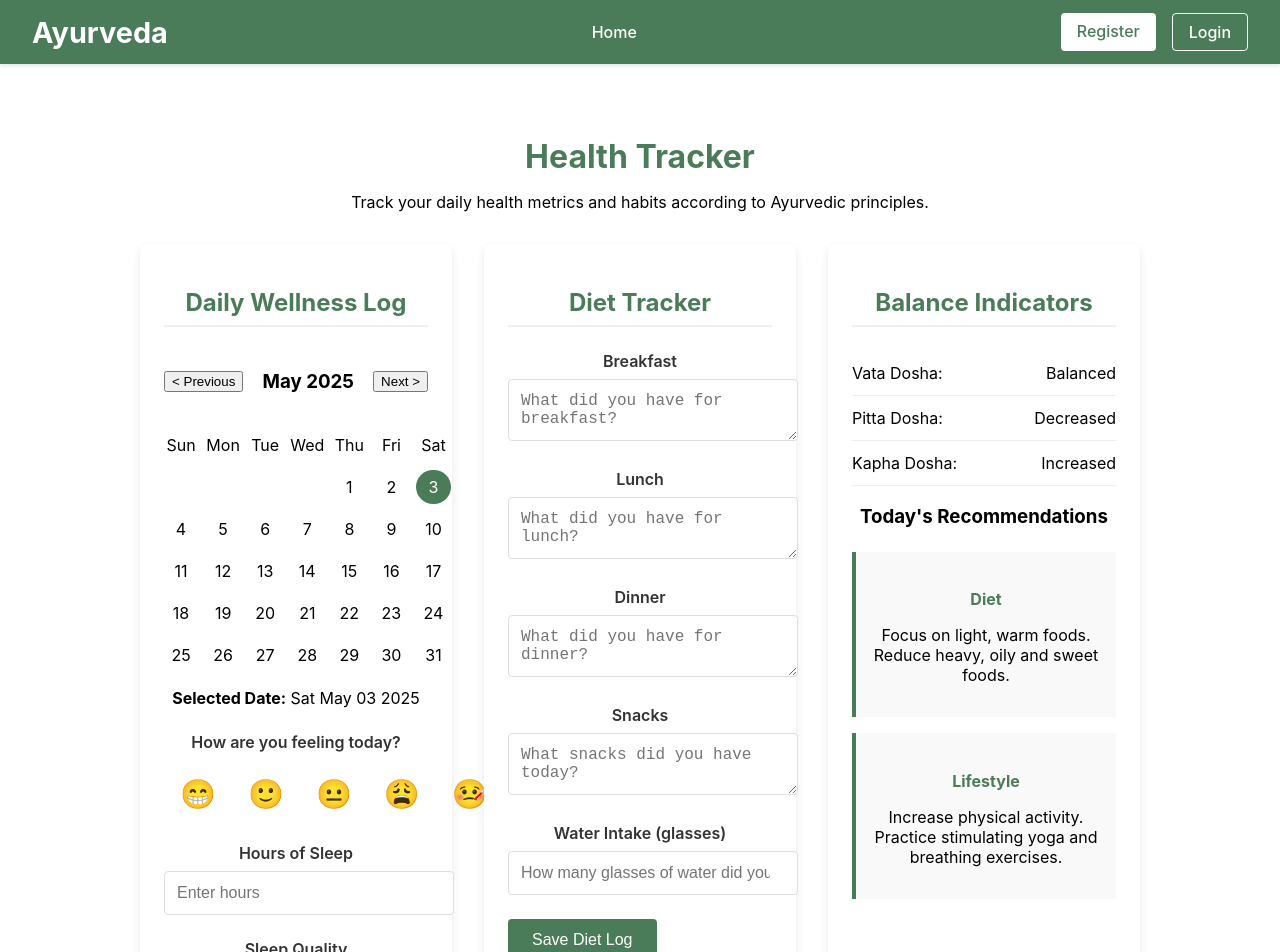
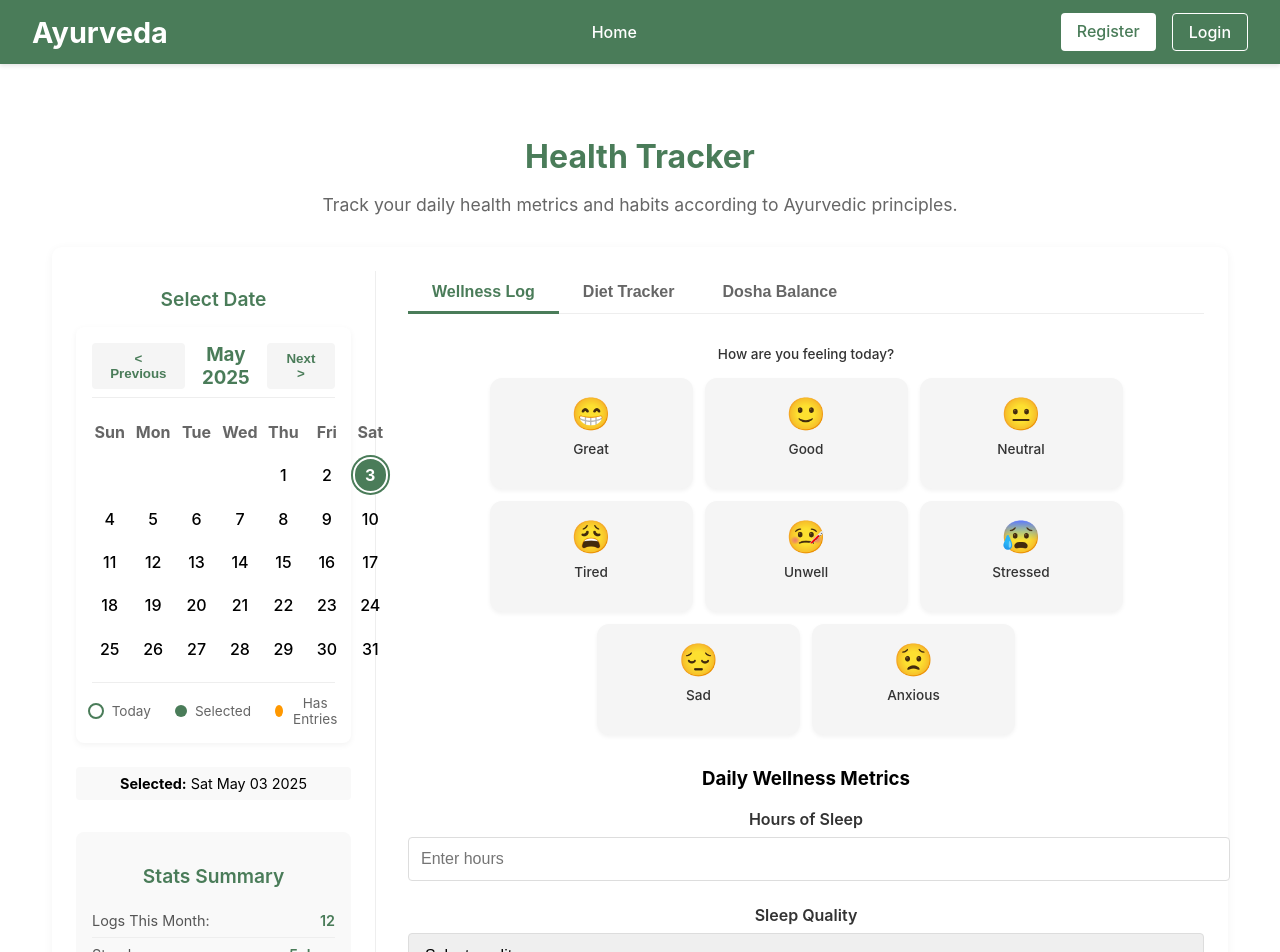
Before and after one commit to Thisun-17/Ayurvedic-Health-Assistant, a React (Create React App) app in the folder client/: page /tracker in a window 1280 px wide. Shown: the top 952 px of the page. Built offline with nearby package versions, Linux system fonts and the light colour scheme.

Commit message:
Add HealthTracker component with mood tracking, daily logging, and dietary tracking features; implement tab navigation for wellness, diet, and dosha balance insights.

```diff
--- a/client/src/pages/HealthTracker.js
+++ b/client/src/pages/HealthTracker.js
@@ -1,9 +1,16 @@
-import React, { useState } from 'react';
+import React, { useState, useEffect } from 'react';
 import '../styles/HealthTracker.css';
+import Calendar from '../components/tracker/Calendar';
+import MoodTracker from '../components/tracker/MoodTracker';
+import DoshaBalanceTracker from '../components/tracker/DoshaBalanceTracker';
+import AyurvedicDietTracker from '../components/tracker/AyurvedicDietTracker';
 
 function HealthTracker() {
   const [date, setDate] = useState(new Date());
   const [selectedMood, setSelectedMood] = useState(null);
+  const [activeTab, setActiveTab] = useState('wellness');
+  const [userData, setUserData] = useState(null);
+
   const [dailyLog, setDailyLog] = useState({
     sleepHours: '',
     sleepQuality: '',
@@ -12,44 +19,80 @@ function HealthTracker() {
     stress: '',
     notes: '',
   });
+
   const [dietLog, setDietLog] = useState({
     breakfast: '',
     lunch: '',
     dinner: '',
     snacks: '',
     water: '',
+    warmWater: false,
+    herbalTea: false,
+    herbs: '',
+    hungerLevel: '',
+    digestionQuality: '',
+    notes: '',
   });
 
-  // Generate calendar days for the month view
-  const daysInMonth = new Date(date.getFullYear(), date.getMonth() + 1, 0).getDate();
-  const firstDayOfMonth = new Date(date.getFullYear(), date.getMonth(), 1).getDay();
-
-  const calendarDays = [];
-
-  // Add empty cells for days before the first day of the month
-  for (let i = 0; i < firstDayOfMonth; i++) {
-    calendarDays.push(<div key={`empty-${i}`} className="calendar-day empty"></div>);
+  useEffect(() => {
+    // Load user data from localStorage or API
+    const storedUserData = localStorage.getItem('userData');
+    if (storedUserData) {
+      setUserData(JSON.parse(storedUserData));
     }
 
-  // Add cells for each day of the month
-  for (let i = 1; i <= daysInMonth; i++) {
-    const currentDate = new Date(date.getFullYear(), date.getMonth(), i);
-    const today = new Date();
-    const isToday =
-      currentDate.getDate() === today.getDate() &&
-      currentDate.getMonth() === today.getMonth() &&
-      currentDate.getFullYear() === today.getFullYear();
+    // Load saved logs for the selected date
+    loadDailyLogs();
+  }, [date]);
 
-    calendarDays.push(
-      <div
-        key={`day-${i}`}
-        className={`calendar-day ${isToday ? 'active' : ''}`}
-        onClick={() => setDate(new Date(date.getFullYear(), date.getMonth(), i))}
-      >
-        {i}
-      </div>
-    );
+  const loadDailyLogs = () => {
+    // In a real app, this would load data from an API or local storage
+    // based on the selected date
+
+    // Reset the form data when date changes
+    setSelectedMood(null);
+    setDailyLog({
+      sleepHours: '',
+      sleepQuality: '',
+      digestion: '',
+      energy: '',
+      stress: '',
+      notes: '',
+    });
+
+    setDietLog({
+      breakfast: '',
+      lunch: '',
+      dinner: '',
+      snacks: '',
+      water: '',
+      warmWater: false,
+      herbalTea: false,
+      herbs: '',
+      hungerLevel: '',
+      digestionQuality: '',
+      notes: '',
+    });
+
+    // Here you would fetch logs for the given date
+    // For demo purposes, we'll use mock data occasionally
+    const dateStr = date.toISOString().split('T')[0];
+    if (dateStr === new Date().toISOString().split('T')[0]) {
+      // Today - empty form
+    } else if (Math.random() > 0.7) {
+      // Random past date with data - just a simulation
+      setSelectedMood(['great', 'good', 'neutral', 'tired', 'unwell'][Math.floor(Math.random() * 5)]);
+
+      setDailyLog({
+        sleepHours: Math.floor(Math.random() * 4) + 5,
+        sleepQuality: ['excellent', 'good', 'fair', 'poor'][Math.floor(Math.random() * 4)],
+        digestion: ['excellent', 'good', 'fair', 'poor'][Math.floor(Math.random() * 4)],
+        energy: ['high', 'moderate', 'low'][Math.floor(Math.random() * 3)],
+        stress: ['none', 'mild', 'moderate', 'high'][Math.floor(Math.random() * 4)],
+        notes: '',
+      });
     }
+  };
 
   const handleLogChange = (e) => {
     const { name, value } = e.target;
@@ -67,10 +110,6 @@ function HealthTracker() {
     });
   };
 
-  const handleMoodSelect = (mood) => {
-    setSelectedMood(mood);
-  };
-
   const submitDailyLog = (e) => {
     e.preventDefault();
     // In a real application, this would be saved to a backend
@@ -80,7 +119,22 @@ function HealthTracker() {
       ...dailyLog
     });
 
-    // Reset form or show confirmation
+    // Save to localStorage for demo
+    const logs = JSON.parse(localStorage.getItem('healthLogs') || '{}');
+    const dateStr = date.toISOString().split('T')[0];
+
+    logs[dateStr] = {
+      ...logs[dateStr],
+      dailyLog: {
+        date: date.toDateString(),
+        mood: selectedMood,
+        ...dailyLog
+      }
+    };
+
+    localStorage.setItem('healthLogs', JSON.stringify(logs));
+
+    // Show confirmation
     alert('Daily wellness log saved successfully!');
   };
 
@@ -92,7 +146,21 @@ function HealthTracker() {
       ...dietLog
     });
 
-    // Reset form or show confirmation
+    // Save to localStorage for demo
+    const logs = JSON.parse(localStorage.getItem('healthLogs') || '{}');
+    const dateStr = date.toISOString().split('T')[0];
+
+    logs[dateStr] = {
+      ...logs[dateStr],
+      dietLog: {
+        date: date.toDateString(),
+        ...dietLog
+      }
+    };
+
+    localStorage.setItem('healthLogs', JSON.stringify(logs));
+
+    // Show confirmation
     alert('Diet log saved successfully!');
   };
 
@@ -109,90 +177,35 @@ function HealthTracker() {
       return [
         { title: 'Diet', content: 'Focus on warm, cooked foods. Favor sweet, sour and salty tastes.' },
         { title: 'Lifestyle', content: 'Maintain regular routines. Get sufficient rest and practice meditation.' },
+        { title: 'Hydration', content: 'Drink warm water throughout the day. Avoid cold beverages.' }
       ];
     } else if (balanceData.pitta === 'increased') {
       return [
         { title: 'Diet', content: 'Favor cooling foods. Reduce spicy, oily and fermented foods.' },
         { title: 'Lifestyle', content: 'Avoid excessive heat. Practice cooling exercises and meditation.' },
+        { title: 'Hydration', content: 'Stay well hydrated with room temperature water. Try cooling herbal teas.' }
       ];
     } else {
       return [
         { title: 'Diet', content: 'Focus on light, warm foods. Reduce heavy, oily and sweet foods.' },
         { title: 'Lifestyle', content: 'Increase physical activity. Practice stimulating yoga and breathing exercises.' },
+        { title: 'Hydration', content: 'Drink warm water with ginger or herbal teas like cinnamon and clove.' }
       ];
     }
   };
 
+  const renderTabContent = () => {
+    switch(activeTab) {
+      case 'wellness':
         return (
-    <div className="health-tracker-page">
-      <h1>Health Tracker</h1>
-      <p>Track your daily health metrics and habits according to Ayurvedic principles.</p>
+          <div className="tab-content">
+            <form className="tracker-form" onSubmit={submitDailyLog}>
+              <MoodTracker
+                selectedMood={selectedMood}
+                setSelectedMood={setSelectedMood}
+              />
 
-      <div className="tracker-sections">
-        <div className="tracker-section">
-          <h2>Daily Wellness Log</h2>
-
-          <div className="calendar">
-            <div className="calendar-header">
-              <button onClick={() => setDate(new Date(date.getFullYear(), date.getMonth() - 1, 1))}>
-                &lt; Previous
-              </button>
-              <h3>{date.toLocaleDateString('en-US', { month: 'long', year: 'numeric' })}</h3>
-              <button onClick={() => setDate(new Date(date.getFullYear(), date.getMonth() + 1, 1))}>
-                Next &gt;
-              </button>
-            </div>
-
-            <div className="calendar-days">
-              <div className="calendar-day day-name">Sun</div>
-              <div className="calendar-day day-name">Mon</div>
-              <div className="calendar-day day-name">Tue</div>
-              <div className="calendar-day day-name">Wed</div>
-              <div className="calendar-day day-name">Thu</div>
-              <div className="calendar-day day-name">Fri</div>
-              <div className="calendar-day day-name">Sat</div>
-              {calendarDays}
-            </div>
-          </div>
-
-          <p><strong>Selected Date:</strong> {date.toDateString()}</p>
-
-          <form className="tracker-form" onSubmit={submitDailyLog}>
-            <div className="form-group">
-              <label>How are you feeling today?</label>
-              <div className="mood-indicators">
-                <div
-                  className={`mood-indicator ${selectedMood === 'great' ? 'selected' : ''}`}
-                  onClick={() => handleMoodSelect('great')}
-                >
-                  😁
-                </div>
-                <div
-                  className={`mood-indicator ${selectedMood === 'good' ? 'selected' : ''}`}
-                  onClick={() => handleMoodSelect('good')}
-                >
-                  🙂
-                </div>
-                <div
-                  className={`mood-indicator ${selectedMood === 'neutral' ? 'selected' : ''}`}
-                  onClick={() => handleMoodSelect('neutral')}
-                >
-                  😐
-                </div>
-                <div
-                  className={`mood-indicator ${selectedMood === 'tired' ? 'selected' : ''}`}
-                  onClick={() => handleMoodSelect('tired')}
-                >
-                  😩
-                </div>
-                <div
-                  className={`mood-indicator ${selectedMood === 'unwell' ? 'selected' : ''}`}
-                  onClick={() => handleMoodSelect('unwell')}
-                >
-                  🤒
-                </div>
-              </div>
-            </div>
+              <h3>Daily Wellness Metrics</h3>
 
               <div className="form-group">
                 <label htmlFor="sleepHours">Hours of Sleep</label>
@@ -290,108 +303,90 @@ function HealthTracker() {
               <button type="submit" className="submit-button">Save Daily Log</button>
             </form>
           </div>
+        );
 
-        <div className="tracker-section">
-          <h2>Diet Tracker</h2>
-          <form className="tracker-form" onSubmit={submitDietLog}>
-            <div className="form-group">
-              <label htmlFor="breakfast">Breakfast</label>
-              <textarea
-                id="breakfast"
-                name="breakfast"
-                value={dietLog.breakfast}
-                onChange={handleDietChange}
-                placeholder="What did you have for breakfast?"
-                rows="2"
-              ></textarea>
+      case 'diet':
+        return (
+          <div className="tab-content">
+            <AyurvedicDietTracker
+              dietLog={dietLog}
+              handleDietChange={handleDietChange}
+              submitDietLog={submitDietLog}
+              primaryDosha={userData?.primaryDosha || 'vata'}
+            />
+          </div>
+        );
+
+      case 'balance':
+        return (
+          <div className="tab-content">
+            <DoshaBalanceTracker
+              balanceData={balanceData}
+              recommendations={getRecommendations()}
+            />
+          </div>
+        );
+
+      default:
+        return null;
+    }
+  };
+
+  return (
+    <div className="health-tracker-page">
+      <h1>Health Tracker</h1>
+      <p className="tracker-description">Track your daily health metrics and habits according to Ayurvedic principles.</p>
+
+      <div className="tracker-container">
+        <div className="tracker-sidebar">
+          <div className="sidebar-section">
+            <h2>Select Date</h2>
+            <Calendar date={date} setDate={setDate} />
+            <p className="selected-date"><strong>Selected:</strong> {date.toDateString()}</p>
           </div>
 
-            <div className="form-group">
-              <label htmlFor="lunch">Lunch</label>
-              <textarea
-                id="lunch"
-                name="lunch"
-                value={dietLog.lunch}
-                onChange={handleDietChange}
-                placeholder="What did you have for lunch?"
-                rows="2"
-              ></textarea>
+          <div className="sidebar-section stats-summary">
+            <h2>Stats Summary</h2>
+            <div className="stats-item">
+              <span className="stats-label">Logs This Month:</span>
+              <span className="stats-value">12</span>
+            </div>
+            <div className="stats-item">
+              <span className="stats-label">Streak:</span>
+              <span className="stats-value">5 days</span>
+            </div>
+            <div className="stats-item">
+              <span className="stats-label">Most Common Mood:</span>
+              <span className="stats-value">Good 🙂</span>
             </div>
 
-            <div className="form-group">
-              <label htmlFor="dinner">Dinner</label>
-              <textarea
-                id="dinner"
-                name="dinner"
-                value={dietLog.dinner}
-                onChange={handleDietChange}
-                placeholder="What did you have for dinner?"
-                rows="2"
-              ></textarea>
-            </div>
-
-            <div className="form-group">
-              <label htmlFor="snacks">Snacks</label>
-              <textarea
-                id="snacks"
-                name="snacks"
-                value={dietLog.snacks}
-                onChange={handleDietChange}
-                placeholder="What snacks did you have today?"
-                rows="2"
-              ></textarea>
-            </div>
-
-            <div className="form-group">
-              <label htmlFor="water">Water Intake (glasses)</label>
-              <input
-                type="number"
-                id="water"
-                name="water"
-                value={dietLog.water}
-                onChange={handleDietChange}
-                min="0"
-                placeholder="How many glasses of water did you drink?"
-              />
-            </div>
-
-            <button type="submit" className="submit-button">Save Diet Log</button>
-          </form>
-        </div>
-
-        <div className="tracker-section">
-          <h2>Balance Indicators</h2>
-
-          <div className="health-metrics">
-            <div className="metric-item">
-              <span>Vata Dosha:</span>
-              <span className={balanceData.vata === 'balanced' ? 'balanced' : 'imbalanced'}>
-                {balanceData.vata.charAt(0).toUpperCase() + balanceData.vata.slice(1)}
-              </span>
-            </div>
-            <div className="metric-item">
-              <span>Pitta Dosha:</span>
-              <span className={balanceData.pitta === 'balanced' ? 'balanced' : 'imbalanced'}>
-                {balanceData.pitta.charAt(0).toUpperCase() + balanceData.pitta.slice(1)}
-              </span>
-            </div>
-            <div className="metric-item">
-              <span>Kapha Dosha:</span>
-              <span className={balanceData.kapha === 'balanced' ? 'balanced' : 'imbalanced'}>
-                {balanceData.kapha.charAt(0).toUpperCase() + balanceData.kapha.slice(1)}
-              </span>
+            <button className="view-insights-button">View Insights</button>
           </div>
         </div>
 
-          <h3>Today's Recommendations</h3>
-          <div className="recommendations">
-            {getRecommendations().map((recommendation, index) => (
-              <div className="recommendation" key={index}>
-                <h4>{recommendation.title}</h4>
-                <p>{recommendation.content}</p>
+        <div className="tracker-main">
+          <div className="tracker-tabs">
+            <button
+              className={`tab-button ${activeTab === 'wellness' ? 'active' : ''}`}
+              onClick={() => setActiveTab('wellness')}
+            >
+              Wellness Log
+            </button>
+            <button
+              className={`tab-button ${activeTab === 'diet' ? 'active' : ''}`}
+              onClick={() => setActiveTab('diet')}
+            >
+              Diet Tracker
+            </button>
+            <button
+              className={`tab-button ${activeTab === 'balance' ? 'active' : ''}`}
+              onClick={() => setActiveTab('balance')}
+            >
+              Dosha Balance
+            </button>
           </div>
-            ))}
-          </div>
+
+          {renderTabContent()}
         </div>
       </div>
     </div>
--- a/client/src/styles/HealthTracker.css
+++ b/client/src/styles/HealthTracker.css
@@ -1,49 +1,163 @@
 .health-tracker-page {
-  max-width: 1000px;
+  padding: 2rem;
+  max-width: 1200px;
   margin: 0 auto;
-  padding: 2rem;
 }
 
 .health-tracker-page h1 {
   color: #4a7c59;
+  margin-bottom: 0.5rem;
+}
+
+.tracker-description {
+  color: #666;
+  margin-bottom: 2rem;
+  font-size: 1.1rem;
+}
+
+.tracker-container {
+  display: grid;
+  grid-template-columns: 300px 1fr;
+  gap: 2rem;
+  background-color: #fff;
+  border-radius: 10px;
+  box-shadow: 0 2px 10px rgba(0, 0, 0, 0.05);
+  padding: 1.5rem;
+}
+
+/* Sidebar styles */
+.tracker-sidebar {
+  border-right: 1px solid #eee;
+  padding-right: 1.5rem;
+}
+
+.sidebar-section {
+  margin-bottom: 2rem;
+}
+
+.sidebar-section h2 {
+  font-size: 1.2rem;
   margin-bottom: 1rem;
+  color: #4a7c59;
+  font-weight: 600;
+}
+
+.selected-date {
+  text-align: center;
+  margin-top: 0.5rem;
+  padding: 0.5rem;
+  background-color: #f9f9f9;
+  border-radius: 4px;
+  font-size: 0.9rem;
+}
+
+.stats-summary {
+  background-color: #f9f9f9;
+  padding: 1rem;
+  border-radius: 8px;
+}
+
+.stats-item {
+  display: flex;
+  justify-content: space-between;
+  padding: 0.5rem 0;
+  border-bottom: 1px solid #eee;
+}
+
+.stats-item:last-child {
+  border-bottom: none;
+}
+
+.stats-label {
+  color: #555;
+  font-size: 0.9rem;
+}
+
+.stats-value {
+  font-weight: 600;
+  color: #4a7c59;
+  font-size: 0.9rem;
+}
+
+.view-insights-button {
+  display: block;
+  width: 100%;
+  margin-top: 1rem;
+  padding: 0.75rem;
+  background-color: transparent;
+  border: 1px solid #4a7c59;
+  color: #4a7c59;
+  border-radius: 4px;
+  font-weight: 600;
+  cursor: pointer;
+  transition: all 0.2s;
   text-align: center;
 }
 
-.tracker-sections {
-  display: grid;
-  grid-template-columns: repeat(auto-fit, minmax(300px, 1fr));
-  gap: 2rem;
-  margin-top: 2rem;
+.view-insights-button:hover {
+  background-color: #4a7c59;
+  color: white;
 }
 
-.tracker-section {
-  background-color: #fff;
-  border-radius: 8px;
-  padding: 1.5rem;
-  box-shadow: 0 4px 8px rgba(0, 0, 0, 0.1);
+/* Main content styles */
+.tracker-main {
+  flex: 1;
 }
 
-.tracker-section h2 {
-  color: #4a7c59;
-  font-size: 1.5rem;
-  margin-bottom: 1rem;
-  border-bottom: 2px solid #f0f0f0;
-  padding-bottom: 0.5rem;
+.tracker-tabs {
+  display: flex;
+  border-bottom: 1px solid #eee;
+  margin-bottom: 1.5rem;
 }
 
+.tab-button {
+  padding: 0.75rem 1.5rem;
+  border: none;
+  background: transparent;
+  font-size: 1rem;
+  font-weight: 600;
+  color: #666;
+  cursor: pointer;
+  transition: all 0.2s;
+  position: relative;
+}
+
+.tab-button:hover {
+  color: #4a7c59;
+}
+
+.tab-button.active {
+  color: #4a7c59;
+}
+
+.tab-button.active::after {
+  content: '';
+  position: absolute;
+  bottom: -1px;
+  left: 0;
+  width: 100%;
+  height: 3px;
+  background-color: #4a7c59;
+}
+
+.tab-content {
+  padding: 0.5rem 0;
+}
+
+/* Form styles */
 .tracker-form {
-  margin-top: 1.5rem;
+  max-width: 100%;
 }
 
 .form-group {
-  margin-bottom: 1.5rem;
+  margin-bottom: 1.25rem;
 }
 
 .form-group label {
   display: block;
   margin-bottom: 0.5rem;
-  font-weight: bold;
+  font-weight: 600;
+  color: #444;
 }
 
 .form-group input,
@@ -56,113 +170,55 @@
   font-size: 1rem;
 }
 
-.form-group .slider {
-  width: 100%;
-}
-
-.mood-indicators {
-  display: flex;
-  justify-content: space-between;
-  margin-top: 1rem;
-}
-
-.mood-indicator {
-  cursor: pointer;
-  padding: 0.5rem 1rem;
-  border-radius: 20px;
-  font-size: 1.8rem;
-  transition: transform 0.2s, background-color 0.2s;
-}
-
-.mood-indicator:hover {
-  transform: scale(1.2);
-}
-
-.mood-indicator.selected {
-  background-color: #f0f0f0;
+.form-group textarea {
+  resize: vertical;
+  min-height: 80px;
 }
 
 .submit-button {
   background-color: #4a7c59;
   color: white;
   border: none;
-  padding: 0.75rem 1.5rem;
+  padding: 0.9rem 1.5rem;
   border-radius: 4px;
   cursor: pointer;
   font-size: 1rem;
+  font-weight: 600;
+  width: 100%;
+  margin-top: 1rem;
   transition: background-color 0.3s;
-  display: block;
-  margin-top: 1rem;
 }
 
 .submit-button:hover {
   background-color: #3a6249;
 }
 
-.health-metrics {
-  margin-top: 1.5rem;
+/* Responsive styles */
+@media (max-width: 992px) {
+  .tracker-container {
+    grid-template-columns: 1fr;
   }
 
-.metric-item {
-  display: flex;
-  justify-content: space-between;
-  padding: 0.75rem 0;
+  .tracker-sidebar {
+    border-right: none;
     border-bottom: 1px solid #eee;
+    padding-right: 0;
+    padding-bottom: 1.5rem;
+    margin-bottom: 1.5rem;
+  }
 }
 
-.chart-container {
-  margin-top: 2rem;
-  height: 300px;
+@media (max-width: 576px) {
+  .health-tracker-page {
+    padding: 1rem;
   }
 
-.recommendations {
-  margin-top: 1.5rem;
+  .tracker-container {
+    padding: 1rem;
   }
 
-.recommendation {
-  padding: 1rem;
-  border-left: 4px solid #4a7c59;
-  background-color: #f9f9f9;
-  margin-bottom: 1rem;
+  .tab-button {
+    padding: 0.75rem 1rem;
+    font-size: 0.9rem;
   }
-
-.recommendation h4 {
-  margin-bottom: 0.5rem;
-  color: #4a7c59;
 }
-
-.calendar {
-  margin-top: 1.5rem;
-}
-
-.calendar-header {
-  display: flex;
-  justify-content: space-between;
-  align-items: center;
-  margin-bottom: 1rem;
-}
-
-.calendar-days {
-  display: grid;
-  grid-template-columns: repeat(7, 1fr);
-  gap: 0.5rem;
-}
-
-.calendar-day {
-  aspect-ratio: 1;
-  display: flex;
-  align-items: center;
-  justify-content: center;
-  border-radius: 50%;
-  cursor: pointer;
-  transition: background-color 0.2s;
-}
-
-.calendar-day:hover {
-  background-color: #f0f0f0;
-}
-
-.calendar-day.active {
-  background-color: #4a7c59;
-  color: white;
-}
```
Lines whose indentation alone changed are shown as unchanged.
